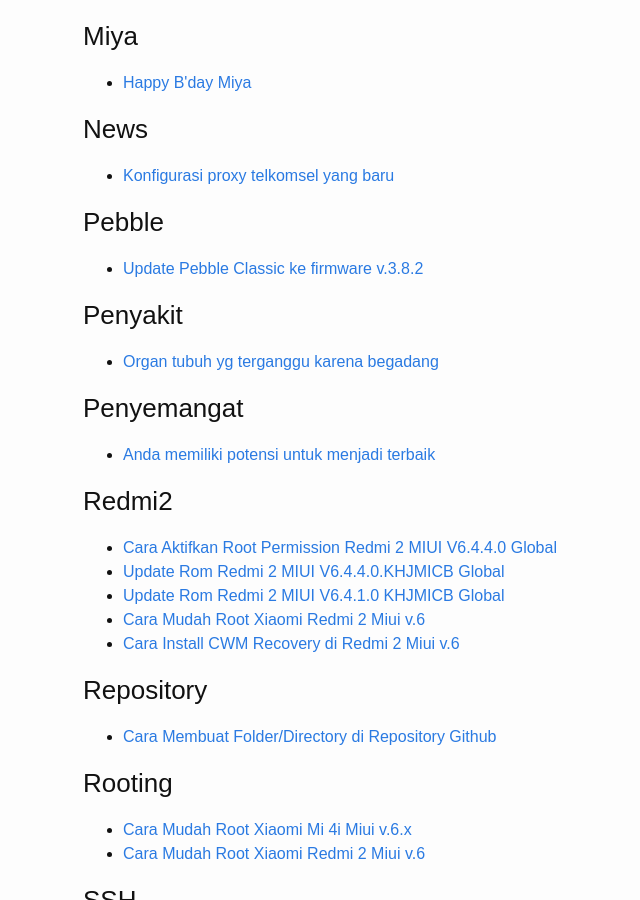
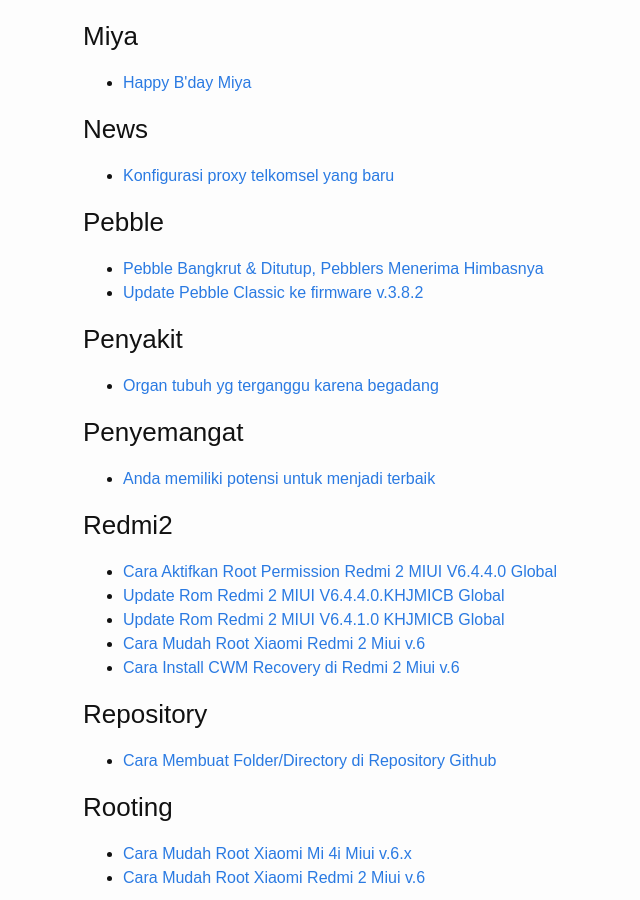
Before and after one commit to eggoez/blog, a Jekyll site: the page built from tags/index.html, in a window 1280 px wide and 900 px high, scrolled down 6817 px. Shown: the whole window, without its empty margins (187-827 px from the left). Built offline with Jekyll 4.4.1, drawn with Linux system fonts in a browser that asks for light colours; some web fonts are replaced.

Commit message:
sync compaq

```diff
--- a/_posts/2017-01-21-pebble-bangkrut-ditutup-pebblers-menerima-himbasnya.markdown
+++ b/_posts/2017-01-21-pebble-bangkrut-ditutup-pebblers-menerima-himbasnya.markdown
@@ -3,6 +3,9 @@
 date: 2017-01-21 17:18:35 +0700
 title: Pebble Bangkrut & Ditutup, Pebblers Menerima Himbasnya
 categories: cerita
+tags: Pebble
+img: https://blog.getpebble.com/wp-content/uploads/2016/12/00-Family-02-870x400.png
+author: eggoez
 ---
 <p><img class="" src="https://blog.getpebble.com/wp-content/uploads/2016/12/00-Family-02-870x400.png" alt="" width="870" height="400"></p>
 <p>&nbsp;</p>
```
Also changed, not shown: 1 other file.
